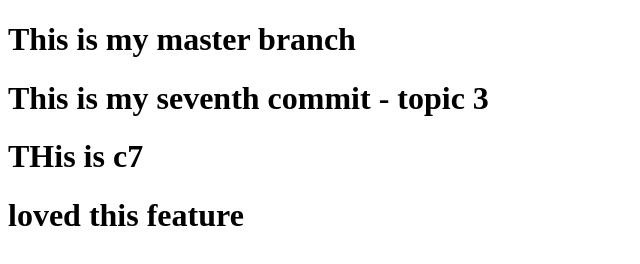
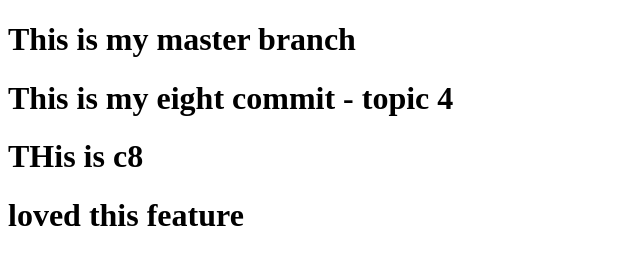
Before and after one commit to FaiyazMak/visualSC-practise, a plain HTML site: page index.html in a window 1280 px wide. Shown: the whole page, without its empty margins (0-640 px from the left). Drawn offline with Linux system fonts and the light colour scheme.

Commit message:
eight commit - c8

```diff
--- a/index.html
+++ b/index.html
@@ -8,8 +8,8 @@
 </head>
 <body>
     <h1>This is my master branch</h1>
-    <h1>This is my seventh commit - topic 3</h1>
-    <h1>THis is c7</h1>
+    <h1>This is my eight commit - topic 4</h1>
+    <h1>THis is c8</h1>
     <h1>loved this feature</h1>
 </body>
 </html>
```
